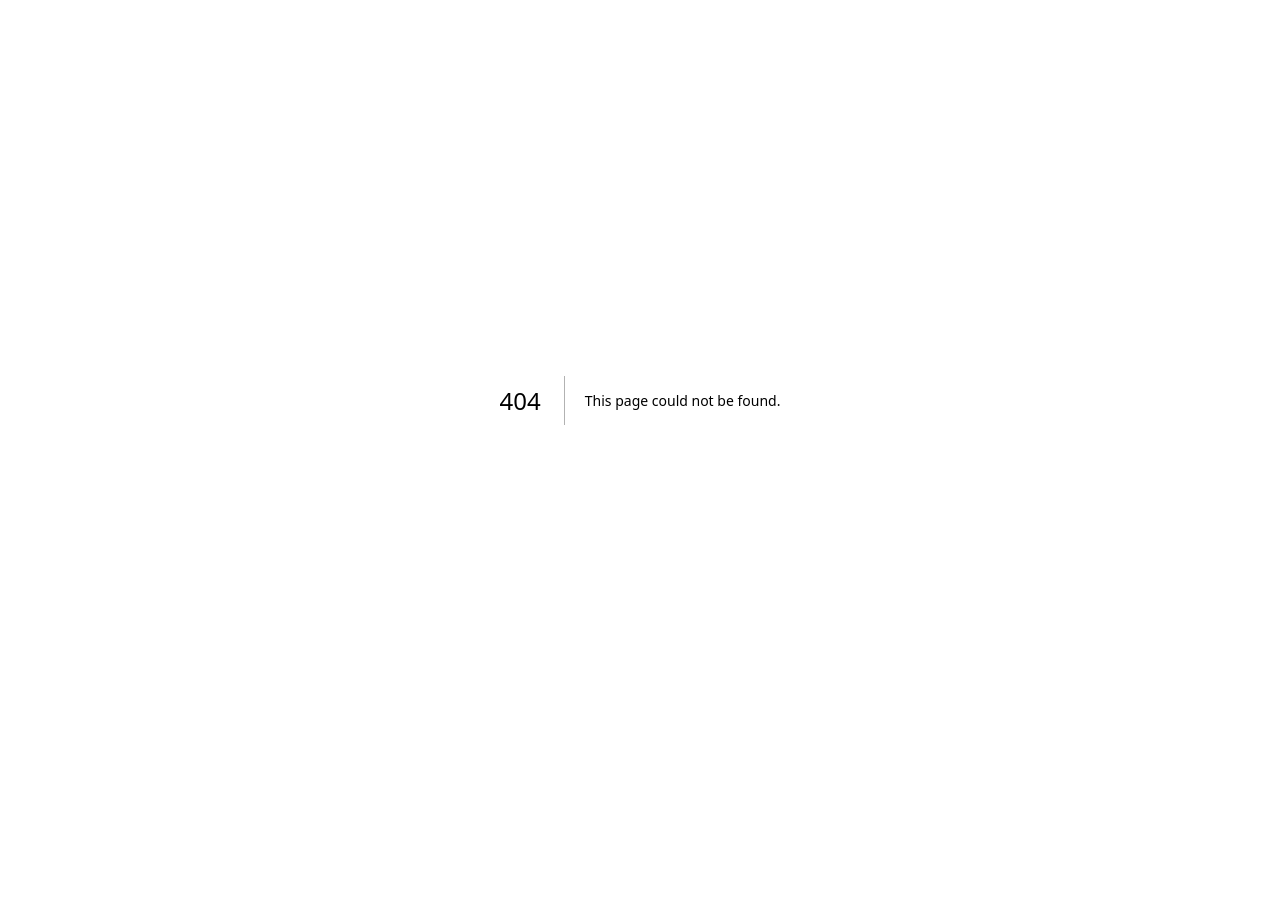
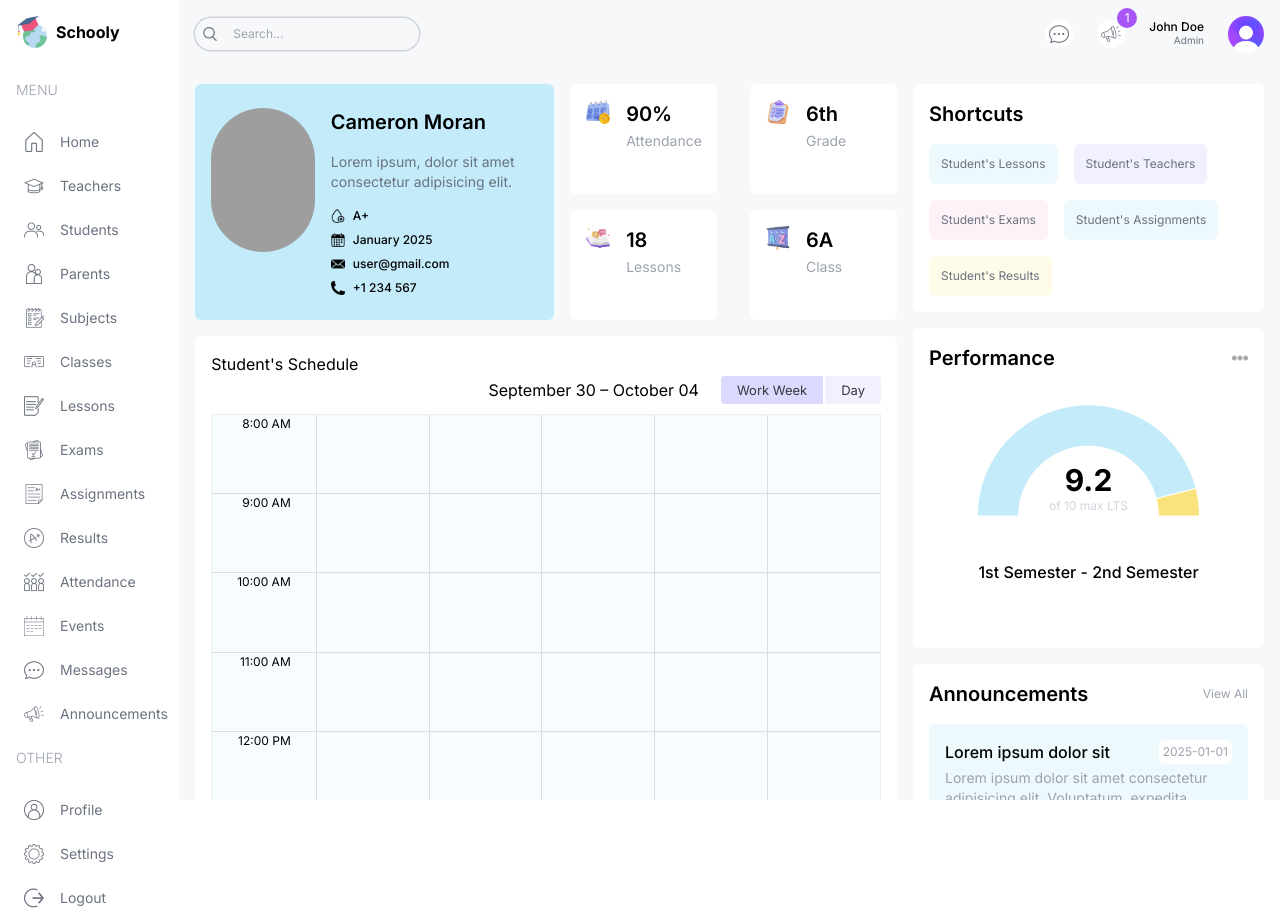
Before and after one commit to nishorgo/schooly, a Next.js app: page /dashboard/list/students/1 in a window 1280 px wide. Before the commit this address had no page. Before the commit the page ends 800 px from the top, so only its background shows below. Built offline with nearby package versions, Linux system fonts and the light colour scheme; grey boxes are pictures that could not be loaded.

Commit message:
feat(SingleStudentPage): add a page for student profile

```diff
--- /dev/null
+++ b/src/app/dashboard/list/students/[id]/page.tsx
@@ -0,0 +1,145 @@
+import Announcements from "@/components/Announcements";
+import BigCalendar from "@/components/BigCalendar";
+import Performance from "@/components/Performance";
+import Image from "next/image";
+import Link from "next/link";
+
+const SingleStudentPage = () => {
+  return (
+    <div className="flex-1 p-4 flex flex-col gap-4 xl:flex-row">
+      {/* LEFT */}
+      <div className="w-full xl:w-2/3">
+        {/* TOP */}
+        <div className="flex flex-col lg:flex-row gap-4">
+          {/* USER INFO CARD */}
+          <div className="bg-schoolySky py-6 px-4 rounded-md flex-1 flex gap-4">
+            <div className="w-1/3">
+              <Image
+                src="https://images.pexels.com/photos/5414817/pexels-photo-5414817.jpeg?auto=compress&cs=tinysrgb&w=1200"
+                alt=""
+                width={144}
+                height={144}
+                className="w-36 h-36 rounded-full object-cover"
+              />
+            </div>
+            <div className="w-2/3 flex flex-col justify-between gap-4">
+              <h1 className="text-xl font-semibold">Cameron Moran</h1>
+              <p className="text-sm text-gray-500">
+                Lorem ipsum, dolor sit amet consectetur adipisicing elit.
+              </p>
+              <div className="flex items-center justify-between gap-2 flex-wrap text-xs font-medium">
+                <div className="w-full md:w-1/3 lg:w-full 2xl:w-1/3 flex items-center gap-2">
+                  <Image src="/blood.png" alt="" width={14} height={14} />
+                  <span>A+</span>
+                </div>
+                <div className="w-full md:w-1/3 lg:w-full 2xl:w-1/3 flex items-center gap-2">
+                  <Image src="/date.png" alt="" width={14} height={14} />
+                  <span>January 2025</span>
+                </div>
+                <div className="w-full md:w-1/3 lg:w-full 2xl:w-1/3 flex items-center gap-2">
+                  <Image src="/mail.png" alt="" width={14} height={14} />
+                  <span>user@gmail.com</span>
+                </div>
+                <div className="w-full md:w-1/3 lg:w-full 2xl:w-1/3 flex items-center gap-2">
+                  <Image src="/phone.png" alt="" width={14} height={14} />
+                  <span>+1 234 567</span>
+                </div>
+              </div>
+            </div>
+          </div>
+          {/* SMALL CARDS */}
+          <div className="flex-1 flex gap-4 justify-between flex-wrap">
+            {/* CARD */}
+            <div className="bg-white p-4 rounded-md flex gap-4 w-full md:w-[48%] xl:w-[45%] 2xl:w-[48%]">
+              <Image
+                src="/singleAttendance.png"
+                alt=""
+                width={24}
+                height={24}
+                className="w-6 h-6"
+              />
+              <div className="">
+                <h1 className="text-xl font-semibold">90%</h1>
+                <span className="text-sm text-gray-400">Attendance</span>
+              </div>
+            </div>
+            {/* CARD */}
+            <div className="bg-white p-4 rounded-md flex gap-4 w-full md:w-[48%] xl:w-[45%] 2xl:w-[48%]">
+              <Image
+                src="/singleBranch.png"
+                alt=""
+                width={24}
+                height={24}
+                className="w-6 h-6"
+              />
+              <div className="">
+                <h1 className="text-xl font-semibold">6th</h1>
+                <span className="text-sm text-gray-400">Grade</span>
+              </div>
+            </div>
+            {/* CARD */}
+            <div className="bg-white p-4 rounded-md flex gap-4 w-full md:w-[48%] xl:w-[45%] 2xl:w-[48%]">
+              <Image
+                src="/singleLesson.png"
+                alt=""
+                width={24}
+                height={24}
+                className="w-6 h-6"
+              />
+              <div className="">
+                <h1 className="text-xl font-semibold">18</h1>
+                <span className="text-sm text-gray-400">Lessons</span>
+              </div>
+            </div>
+            {/* CARD */}
+            <div className="bg-white p-4 rounded-md flex gap-4 w-full md:w-[48%] xl:w-[45%] 2xl:w-[48%]">
+              <Image
+                src="/singleClass.png"
+                alt=""
+                width={24}
+                height={24}
+                className="w-6 h-6"
+              />
+              <div className="">
+                <h1 className="text-xl font-semibold">6A</h1>
+                <span className="text-sm text-gray-400">Class</span>
+              </div>
+            </div>
+          </div>
+        </div>
+        {/* BOTTOM */}
+        <div className="mt-4 bg-white rounded-md p-4 h-[800px]">
+          <h1>Student&apos;s Schedule</h1>
+          <BigCalendar />
+        </div>
+      </div>
+      {/* RIGHT */}
+      <div className="w-full xl:w-1/3 flex flex-col gap-4">
+        <div className="bg-white p-4 rounded-md">
+          <h1 className="text-xl font-semibold">Shortcuts</h1>
+          <div className="mt-4 flex gap-4 flex-wrap text-xs text-gray-500">
+            <Link className="p-3 rounded-md bg-schoolySkyLight" href="/">
+              Student&apos;s Lessons
+            </Link>
+            <Link className="p-3 rounded-md bg-schoolyPurpleLight" href="/">
+              Student&apos;s Teachers
+            </Link>
+            <Link className="p-3 rounded-md bg-pink-50" href="/">
+              Student&apos;s Exams
+            </Link>
+            <Link className="p-3 rounded-md bg-schoolySkyLight" href="/">
+              Student&apos;s Assignments
+            </Link>
+            <Link className="p-3 rounded-md bg-schoolyYellowLight" href="/">
+              Student&apos;s Results
+            </Link>
+          </div>
+        </div>
+        <Performance />
+        <Announcements />
+      </div>
+    </div>
+  );
+};
+
+export default SingleStudentPage;
```
